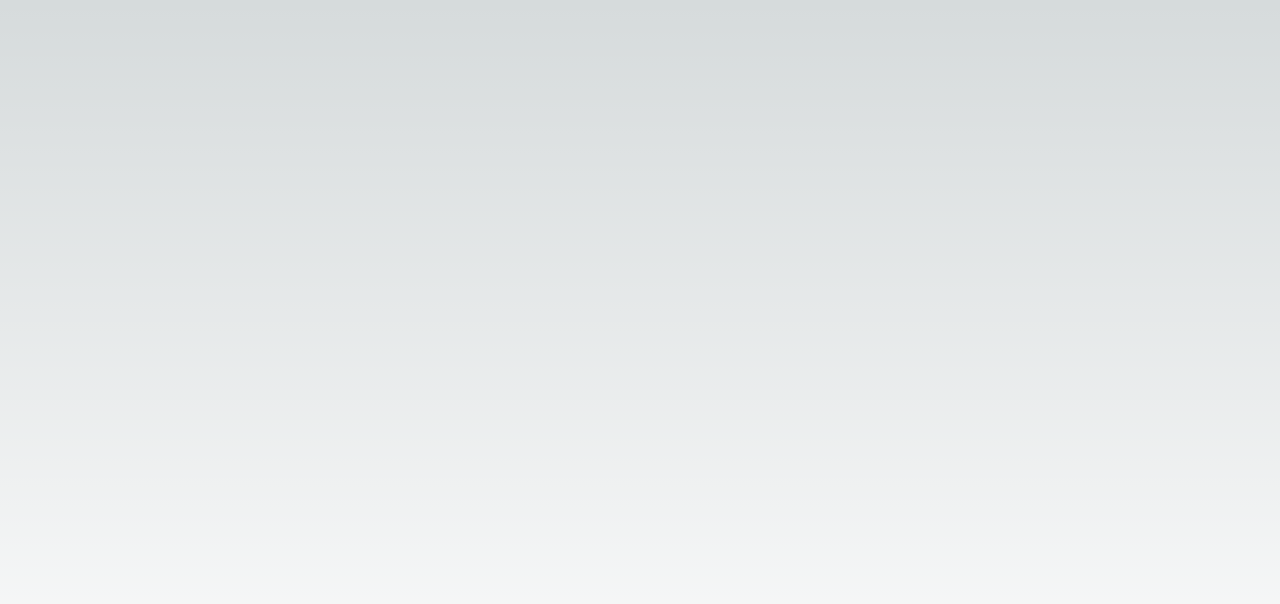
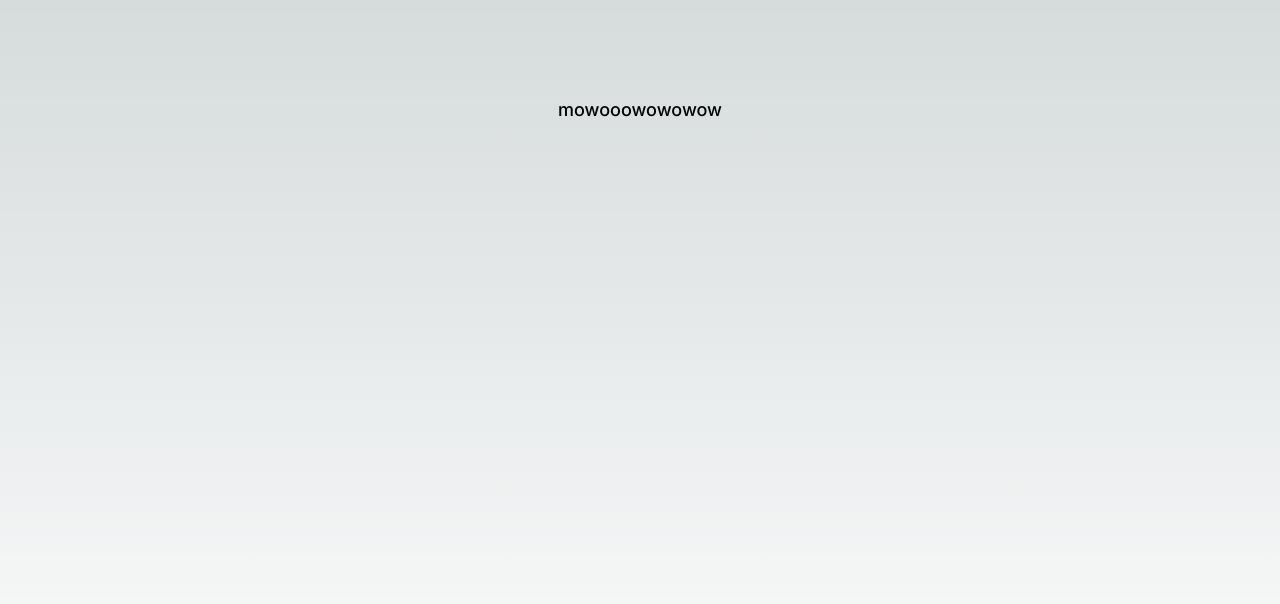
Before and after one commit to BaomaDev/fp_mbd, a Next.js app: page / in a window 1280 px wide. Shown: the top 604 px of the page. Built offline with nearby package versions, Linux system fonts and the light colour scheme.

Commit message:
feat : add kolor biru

```diff
--- a/src/app/page.tsx
+++ b/src/app/page.tsx
@@ -3,7 +3,7 @@ import Image from "next/image";
 export default function Home() {
   return (
     <main className="flex min-h-screen flex-col items-center justify-between p-24">
-
+      <p className="font-lemonmilk text-[18px] font-medium">mowooowowowow</p>
     </main>
   );
 }
```
